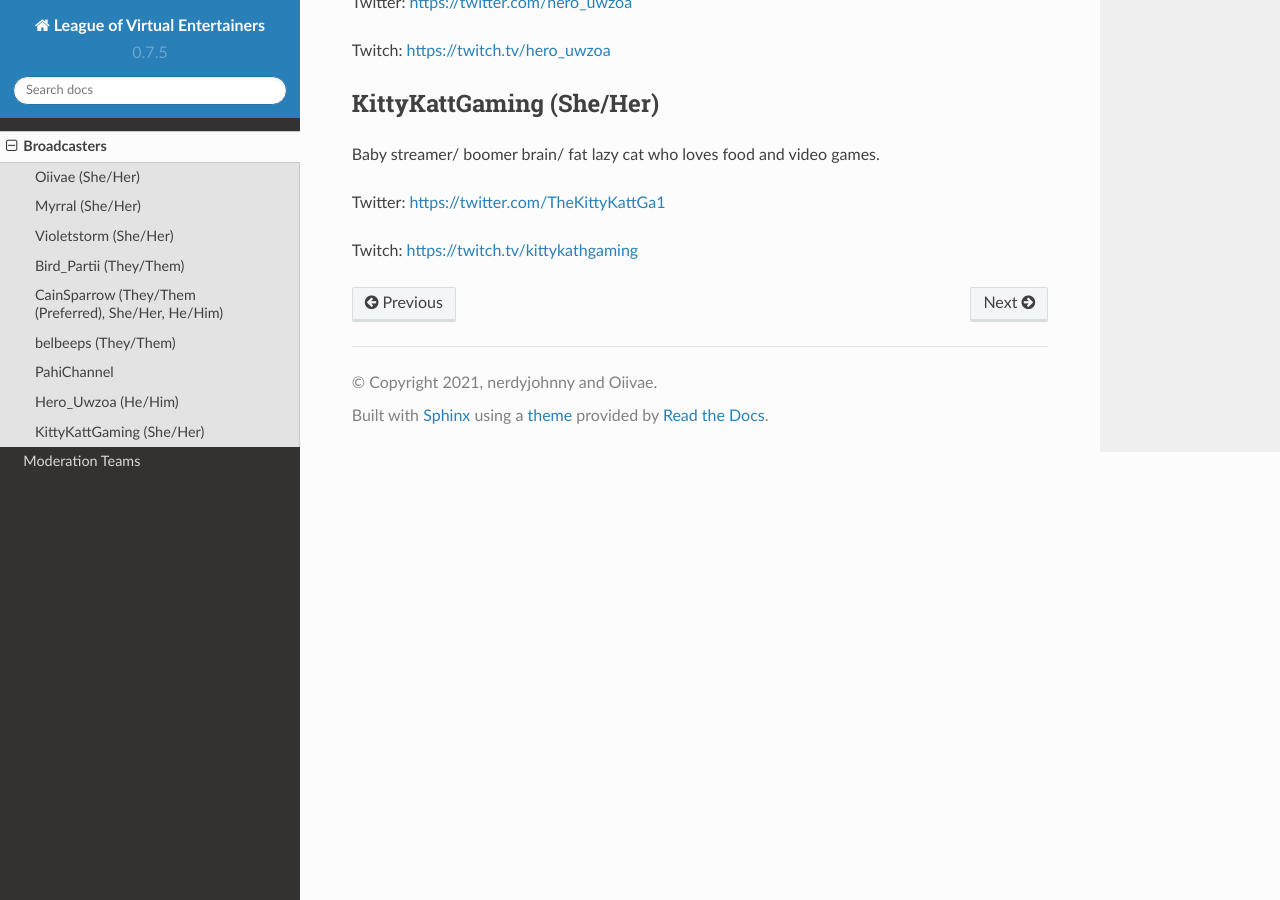
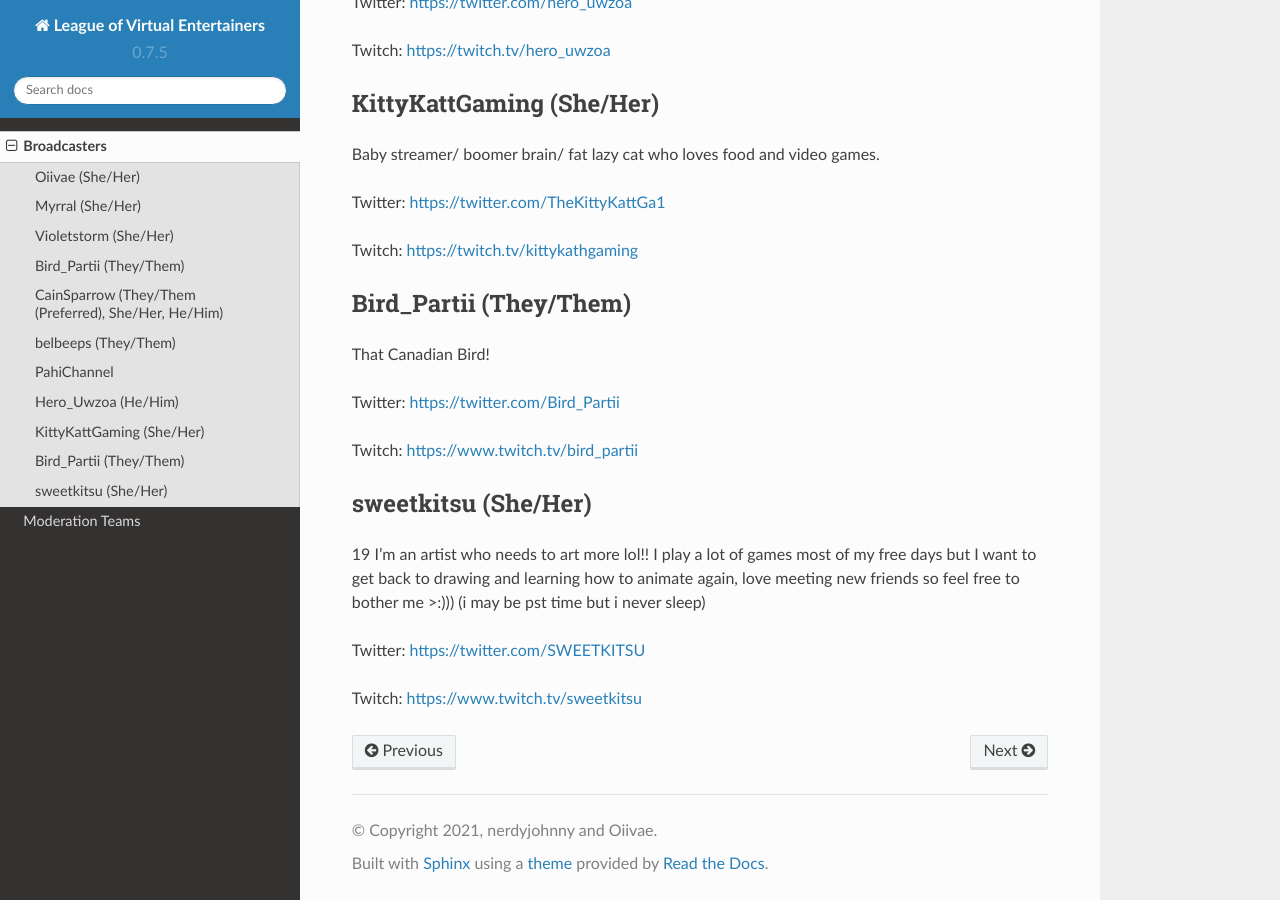
Before and after one commit to OiivaeCommunity/love, a Sphinx documentation site: the page built from docs/source/broadcasters.rst, in a window 1280 px wide and 900 px high, scrolled down 1817 px. Built offline with Sphinx 7.4.7 and the Read the Docs theme 2.0.0, drawn with Linux system fonts in a browser that asks for light colours.

Commit message:
Added Jenna and Kitsu

```diff
--- a/docs/source/broadcasters.rst
+++ b/docs/source/broadcasters.rst
@@ -80,3 +80,21 @@ Baby streamer/ boomer brain/ fat lazy cat who loves food and video games.
 Twitter: https://twitter.com/TheKittyKattGa1
 
 Twitch: https://twitch.tv/kittykathgaming
+
+Bird_Partii (They/Them)
+-----
+That Canadian Bird!
+
+Twitter: https://twitter.com/Bird_Partii
+
+Twitch: https://www.twitch.tv/bird_partii
+
+sweetkitsu (She/Her)
+----
+19
+I'm an artist who needs to art more lol!! I play a lot of games most of my free days but I want to get back to drawing and learning how to animate again, love meeting new friends so feel free to bother me >:)))
+(i may be pst time but i never sleep)
+
+Twitter: https://twitter.com/SWEETKITSU
+
+Twitch: https://www.twitch.tv/sweetkitsu
```
